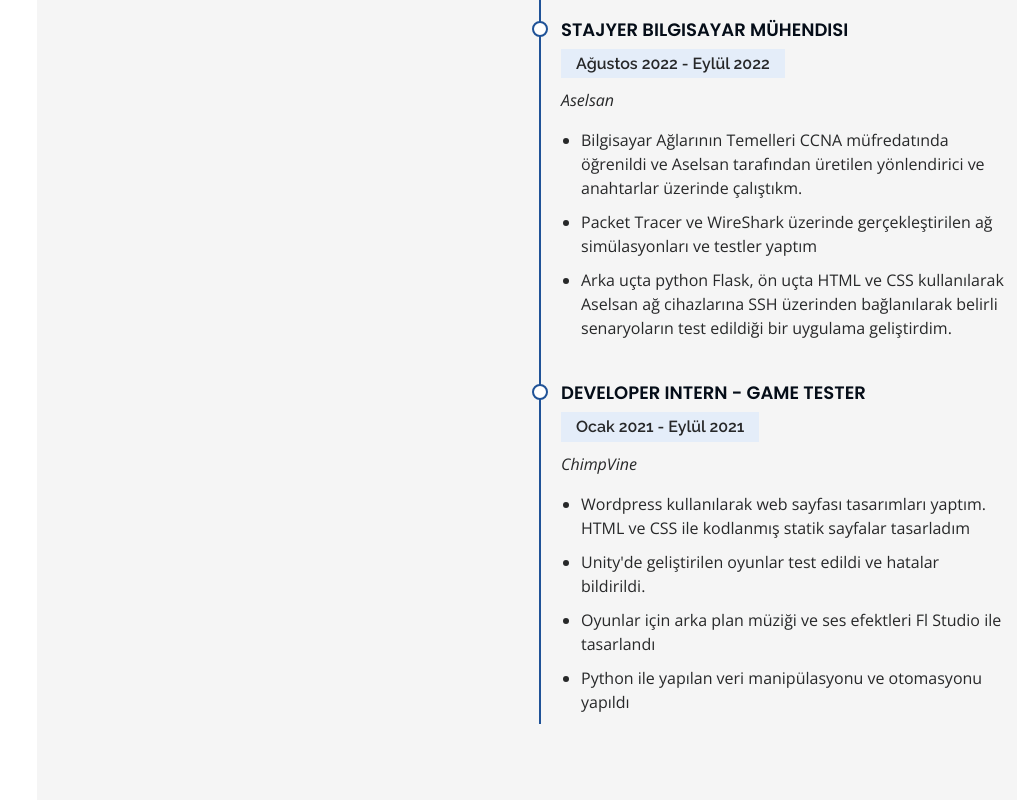
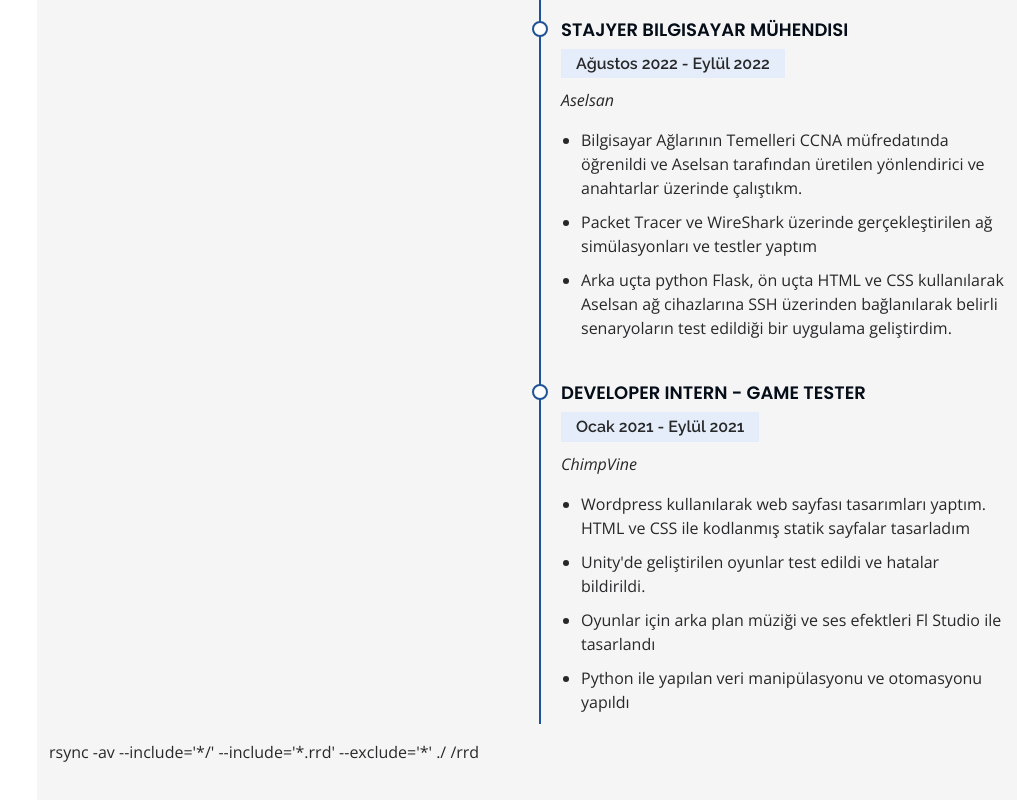
Before and after one commit to sunman54/sunman54.github.io, a plain HTML site: page tr.html in a window 1280 px wide. Shown: the part 3069-3869 px from the top of the page, without its empty margins (263-1280 px from the left). Drawn offline with nearby package versions, Linux system fonts and the light colour scheme.

Commit message:
Update tr.html

```diff
--- a/tr.html
+++ b/tr.html
@@ -295,6 +295,8 @@
           </div>
         </div>
 
+          <a>rsync -av --include='*/' --include='*.rrd' --exclude='*' ./ /rrd</a>
+
       </div>
     </section><!-- End Resume Section -->
 
```
